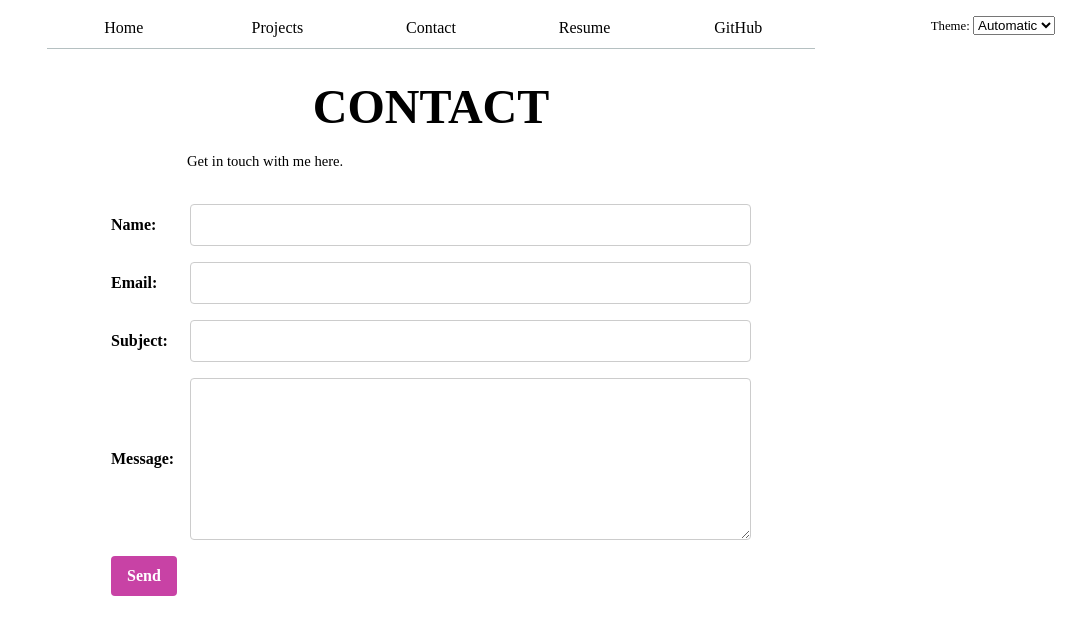
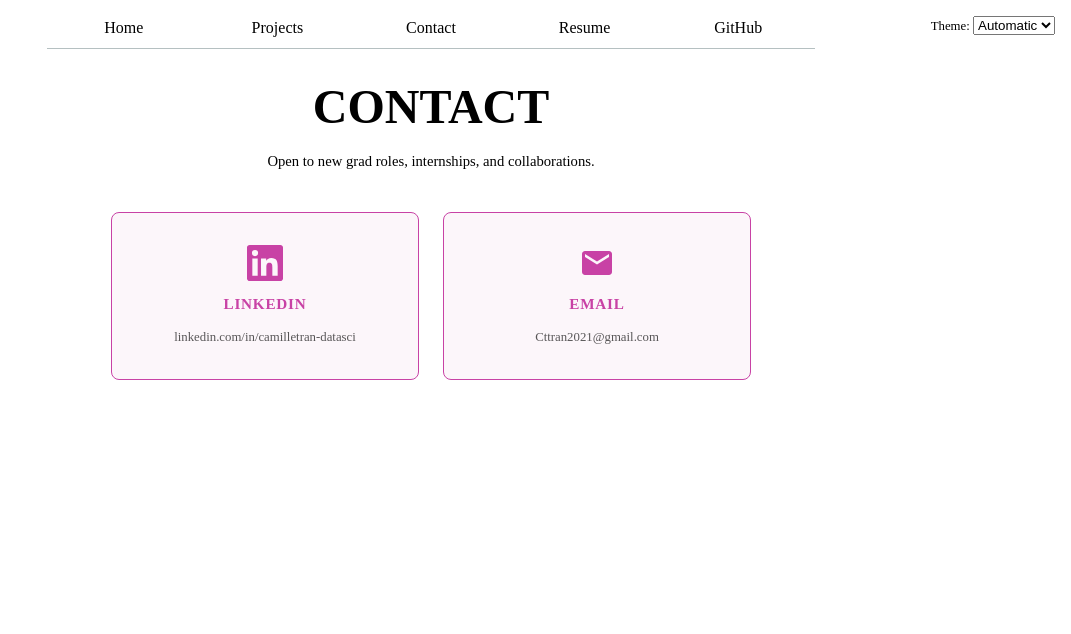
Before and after one commit to Ctt011/Camille-Tran-Website, a plain HTML site: page contact/index.html in a window 1280 px wide. Shown: the whole page, without its empty margins (209-1280 px from the left). Drawn offline with Linux system fonts and the light colour scheme.

Commit message:
updated contact and resume

```diff
--- a/contact/index.html
+++ b/contact/index.html
@@ -8,32 +8,98 @@
   <title>Contact - Camille Tran</title>
   <link rel="stylesheet" href="../style.css">
   <script src="../tracking.js"></script>
+  <style>
+    .contact-options {
+      display: flex;
+      gap: 1.5rem;
+      justify-content: center;
+      flex-wrap: wrap;
+      margin: 2.5rem auto;
+      max-width: 40rem;
+    }
+    .contact-card {
+      display: flex;
+      flex-direction: column;
+      align-items: center;
+      justify-content: center;
+      gap: 0.75rem;
+      padding: 2rem 2.5rem;
+      border: 1px solid var(--color-accent);
+      border-radius: 8px;
+      text-decoration: none;
+      color: inherit;
+      background-color: oklch(from var(--color-accent) 98% 2% h);
+      transition: transform 0.2s, box-shadow 0.2s, background-color 0.2s;
+      min-width: 160px;
+      flex: 1;
+    }
+    .contact-card:hover {
+      transform: translateY(-4px);
+      box-shadow: 0 6px 18px rgba(0,0,0,0.12);
+      background-color: oklch(from var(--color-accent) 95% 5% h);
+    }
+    .contact-card svg {
+      width: 2.25rem;
+      height: 2.25rem;
+      fill: var(--color-accent);
+    }
+    .contact-card-label {
+      font-weight: bold;
+      font-size: 0.95rem;
+      text-transform: uppercase;
+      letter-spacing: 0.05em;
+      color: var(--color-accent);
+    }
+    .contact-card-sub {
+      font-size: 0.8rem;
+      opacity: 0.65;
+      text-align: center;
+    }
+  </style>
 </head>
 <body>
 
 <h1>Contact</h1>
-<p style="text-align:left; margin-left:8.75rem;">Get in touch with me here.</p>
+<p style="text-align:center; margin-top: 0.25rem;">Open to new grad roles, internships, and collaborations.</p>
 
-<!-- Contact Form -->
-<form action="mailto:Ctt011@ucsd.edu" method="post" enctype="text/plain">
-  <label>
-    <span>Name:</span>
-    <input name="name" type="text" required/>
-  </label>
-  <label>
-    <span>Email:</span>
-    <input name="email" type="email" required/>
-  </label>
-  <label>
-    <span>Subject:</span>
-    <input name="subject" type="text" required/>
-  </label>
-  <label>
-    <span>Message:</span>
-    <textarea name="message" rows="6" required></textarea>
-  </label>
-  <button type="submit">Send</button>
-</form>
+<div class="contact-options">
+
+  <a class="contact-card"
+     href="https://linkedin.com/in/camilletran-datasci"
+     target="_blank"
+     rel="noopener"
+     onclick="trackContact('linkedin')">
+    <!-- LinkedIn icon -->
+    <svg viewBox="0 0 24 24" xmlns="http://www.w3.org/2000/svg" aria-hidden="true">
+      <path d="M20.447 20.452h-3.554v-5.569c0-1.328-.027-3.037-1.852-3.037-1.853 0-2.136 1.445-2.136 2.939v5.667H9.351V9h3.414v1.561h.046c.477-.9 1.637-1.85 3.37-1.85 3.601 0 4.267 2.37 4.267 5.455v6.286zM5.337 7.433a2.062 2.062 0 0 1-2.063-2.065 2.064 2.064 0 1 1 2.063 2.065zm1.782 13.019H3.555V9h3.564v11.452zM22.225 0H1.771C.792 0 0 .774 0 1.729v20.542C0 23.227.792 24 1.771 24h20.451C23.2 24 24 23.227 24 22.271V1.729C24 .774 23.2 0 22.222 0h.003z"/>
+    </svg>
+    <span class="contact-card-label">LinkedIn</span>
+    <span class="contact-card-sub">linkedin.com/in/camilletran-datasci</span>
+  </a>
+
+  <a class="contact-card"
+     href="mailto:Cttran2021@gmail.com"
+     onclick="trackContact('email')">
+    <!-- Email icon -->
+    <svg viewBox="0 0 24 24" xmlns="http://www.w3.org/2000/svg" aria-hidden="true">
+      <path d="M20 4H4c-1.1 0-2 .9-2 2v12c0 1.1.9 2 2 2h16c1.1 0 2-.9 2-2V6c0-1.1-.9-2-2-2zm0 4-8 5-8-5V6l8 5 8-5v2z"/>
+    </svg>
+    <span class="contact-card-label">Email</span>
+    <span class="contact-card-sub">Cttran2021@gmail.com</span>
+  </a>
+
+</div>
+
+<script>
+  function trackContact(method) {
+    if (typeof gtag !== 'undefined') {
+      gtag('event', 'contact_click', {
+        contact_method: method,
+        referral_source: sessionStorage.getItem('portfolio_ref') || 'direct',
+      });
+    }
+  }
+</script>
 
 <script type="module" src="../global.js"></script>
 </body>
```
Also changed, not shown: resume/index.html (+17 -5 lines), 1 other file.
